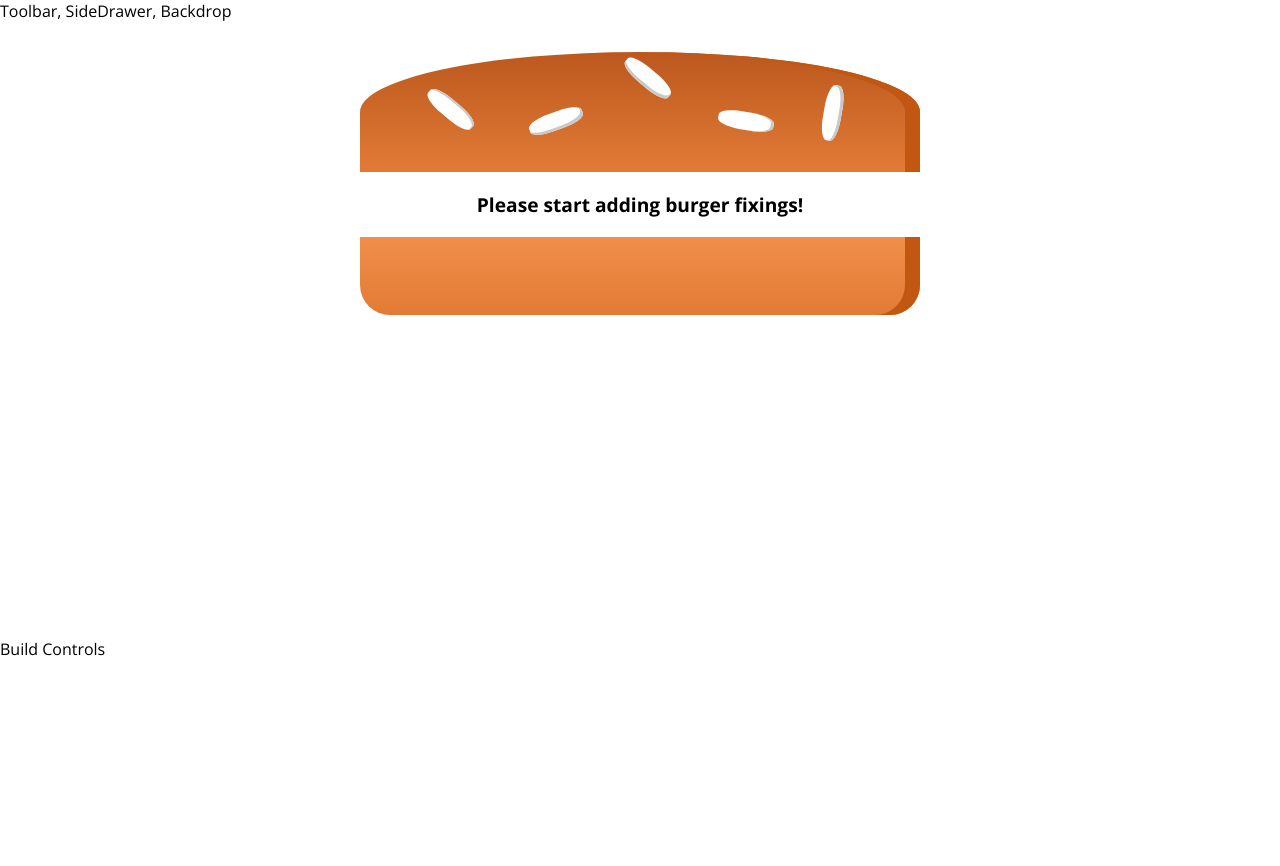
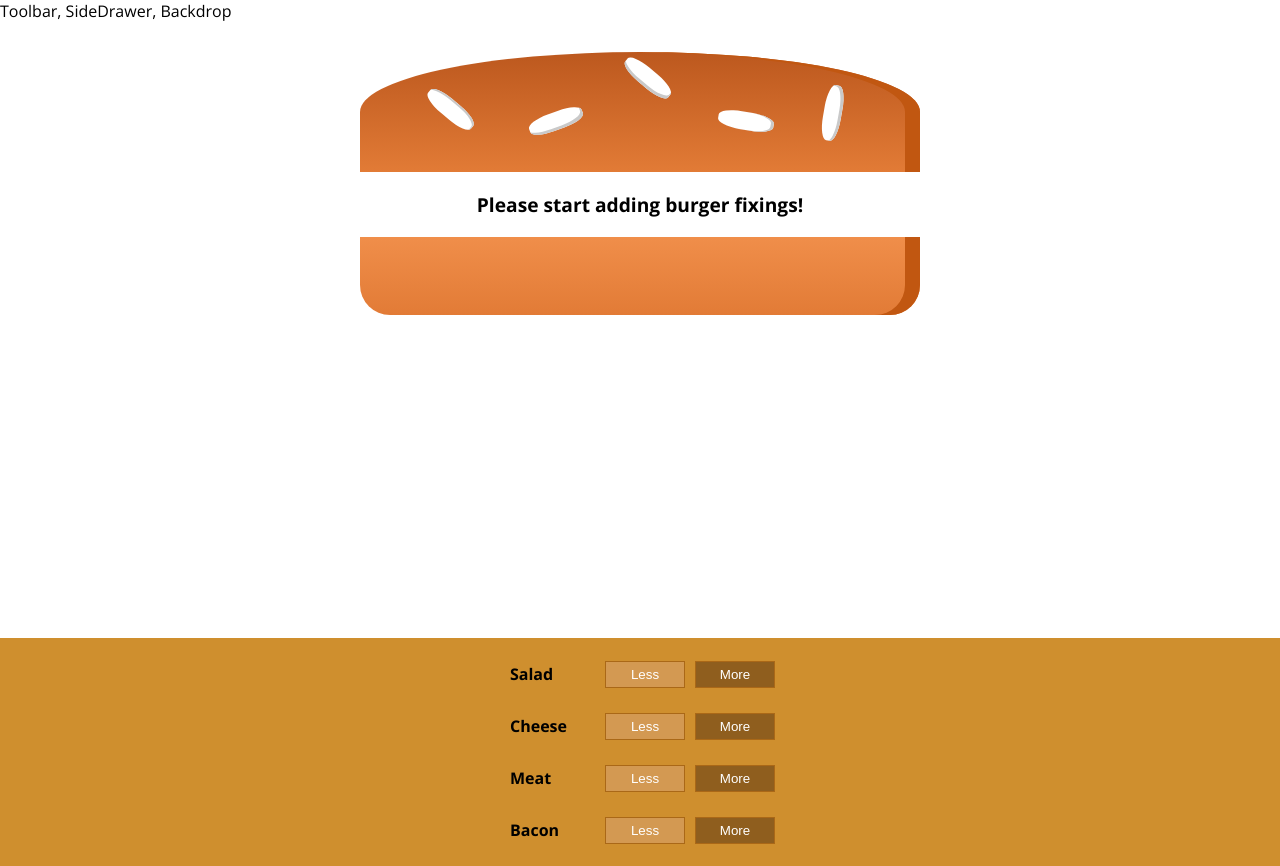
Before and after one commit to galaxode/burger-builder, a React app: page / in a window 1280 px wide. Before the commit the page ends 800 px from the top, so only its background shows below. Built offline with nearby package versions, Linux system fonts and the light colour scheme.

Commit message:
Add BuildControls and styling

```diff
--- /dev/null
+++ b/src/components/Burger/BuildControls/BuildControl/BuildControl.css
@@ -0,0 +1,53 @@
+.BuildControl {
+  display: flex;
+  justify-content: space-between;
+  align-items: center;
+  margin: 5px 0;
+}
+
+.Label {
+  font-weight: bold;
+  width: 80px;
+  padding: 10px;
+}
+
+.BuildControl button {
+  display: block;
+  font: inerit;
+  color: white;
+  padding: 5px;
+  margin: 0 5px;
+  width: 80px;
+  border: 1px solid #AA6817;
+  cursor: pointer;
+  outline: none;
+}
+
+.BuildControl button:disabled {
+  background-color: #AC9980;
+  border: 1px solid #7E7365;
+  color: #ccc;
+  cursor: default;
+}
+
+.BuildControl button:hover:disabled {
+  background-color: #AC9980;
+  color: #ccc;
+  cursor: not-allowed;
+}
+
+.BuildControl .Less {
+  background-color: #D39952;
+}
+
+.BuildControl .More {
+  background-color: #8F5E1E;
+}
+
+.BuildControl .Less:hover, .BuildControl .Less:active {
+  background-color: #DAA972;
+}
+
+.BuildControl .More:hover, .BuildControl .More:active {
+  background-color: #99703F;
+}
--- /dev/null
+++ b/src/components/Burger/BuildControls/BuildControl/BuildControl.js
@@ -0,0 +1,13 @@
+import React from 'react';
+
+import classes from './BuildControl.css';
+
+const buildControl = (props) => (
+  <div className={classes.BuildControl}>
+    <div className={classes.Label}>{props.label}</div>
+    <button className={classes.Less}>Less</button>
+    <button className={classes.More}>More</button>
+  </div>
+);
+
+export default buildControl;
--- /dev/null
+++ b/src/components/Burger/BuildControls/BuildControls.css
@@ -0,0 +1,10 @@
+.BuildControls {
+  width: 100%;
+  background-color: #CF8F2E;
+  display: flex;
+  flex-flow: column;
+  align-items: center;
+  box-shadow: 0 2px 1px #ccc;
+  margin: auto;
+  padding: 10px 0;
+}
--- /dev/null
+++ b/src/components/Burger/BuildControls/BuildControls.js
@@ -0,0 +1,21 @@
+import React from 'react';
+
+import classes from './BuildControls.css';
+import BuildControl from './BuildControl/BuildControl';
+
+const controls = [
+  { label: 'Salad', type: 'salad' },
+  { label: 'Cheese', type: 'cheese' },
+  { label: 'Meat', type: 'meat' },
+  { label: 'Bacon', type: 'bacon' },
+];
+
+const buildControls = (props) => (
+  <div className={classes.BuildControls}>
+    {controls.map(ctrl => (
+      <BuildControl key={ctrl.label} label={ctrl.label} />
+    ))}
+  </div>
+);
+
+export default buildControls;
--- a/src/containers/BurgerBuilder/BurgerBuilder.js
+++ b/src/containers/BurgerBuilder/BurgerBuilder.js
@@ -1,6 +1,7 @@
 import React, { Component, Fragment } from 'react';
 
 import Burger from '../../components/Burger/Burger';
+import BuildControls from '../../components/Burger/BuildControls/BuildControls';
 
 class BurgerBuilder extends Component {
   // constructor(props) {
@@ -20,7 +21,7 @@
     return (
       <Fragment>
         <Burger ingredients={this.state.ingredients}/>
-        <div>Build Controls</div>
+        <BuildControls />
       </Fragment>
     );
   }
```
